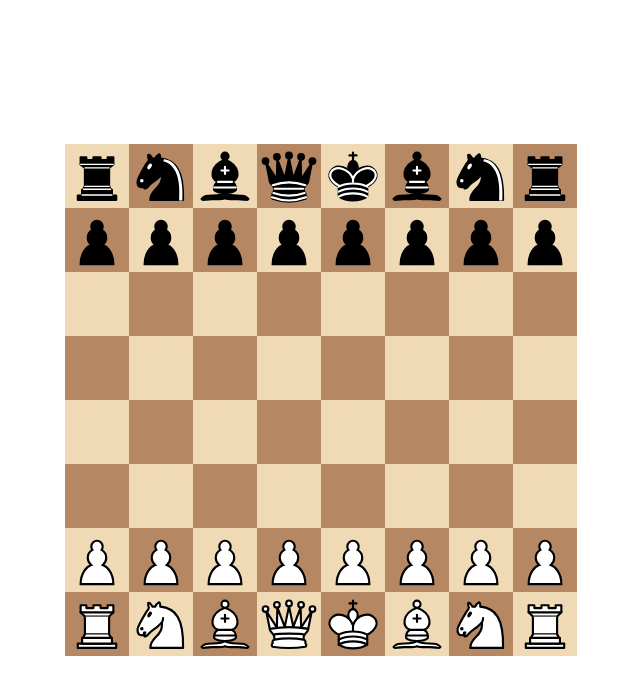
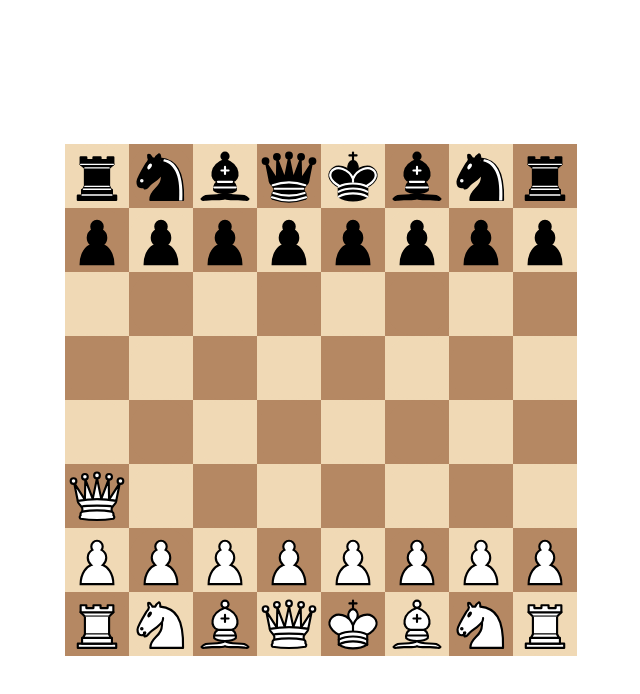
Before and after one commit to killB0x/chess, an Angular app: page / in a window 1280 px wide. Shown: the top 694 px of the page, without its empty margins (319-959 px from the left). Built offline with nearby package versions, Linux system fonts and the light colour scheme.

Commit message:
Added move logic

```diff
--- a/src/app/components/board/board.component.html
+++ b/src/app/components/board/board.component.html
@@ -1,4 +1,8 @@
 <div class="container">
-  <app-cell *ngFor="let cell of game.board.getCells().flat()" [color] = "cell.color" [cell]="cell" (onShowPotentialMoves)="showPotentialMoves($event)">
+  <app-cell *ngFor="let cell of game.board.getCells().flat()"
+  [color] = "cell.color"
+  [cell]="cell"
+  (onShowPotentialMoves)="showPotentialMoves($event)"
+  (onMovePiece)="movePiece($event)">
   </app-cell>
 </div>
--- a/src/app/components/board/board.component.ts
+++ b/src/app/components/board/board.component.ts
@@ -11,11 +11,21 @@ import { Game } from 'src/model/game.model';
 })
 export class BoardComponent implements OnInit {
   game: Game = new Game("white")
+  lastActiveCell: Cell | undefined
 
   constructor() { }
 
   showPotentialMoves(cell:Cell) {
+    this.lastActiveCell = cell
     this.game.board.updateCellPotentialMove(cell)
+  }
+
+  movePiece(cell:Cell) {
+    console.log("MOVEW?", cell)
+    if (this.lastActiveCell) {
+      console.log("MOVE")
+      this.game.movePiece(this.lastActiveCell.piece!, cell.x, cell.y)
+    }
   }
 
   ngOnInit(): void {
--- a/src/app/components/cell/cell.component.html
+++ b/src/app/components/cell/cell.component.html
@@ -1,10 +1,12 @@
 <div class="container"
     [ngStyle]="{'background-color': focused || (this.cell?.piece && this.cell?.potentialOption ) ? this.colors.get('focused') :this.colors.get(this.color)}"
-    (click) = "onClick($event)">
+    (click) = "onClick($event)"
+    (mouseenter)="onHoverEnter($event)"
+    (mouseleave)="onHoverLeave($event)">
   <div class="cell"
   [ngStyle]="{'background-color': focused ? this.colors.get('focused') :this.colors.get(this.color)}"
   >
-    <img class="piece" *ngIf = "this.piece" src= {{this.getImageUrl()}}>
-    <span *ngIf = "this.cell!.potentialOption && !this.piece" class="dot"></span>
+    <img class="piece" *ngIf = "this.cell!.piece" src= {{this.getImageUrl()}}>
+    <span *ngIf = "this.cell!.potentialOption && !this.cell!.piece" class="dot"></span>
   </div>
 </div>
--- a/src/app/components/cell/cell.component.ts
+++ b/src/app/components/cell/cell.component.ts
@@ -13,7 +13,7 @@ export class CellComponent implements OnInit {
   @Input() color:Color = "white"
   @Input() cell:Cell | undefined
   @Output() onShowPotentialMoves = new EventEmitter<Cell>()
-  piece:Piece | undefined
+  @Output() onMovePiece = new EventEmitter<Cell>()
   focused = false
 
   colors = new Map<Color, string>([
@@ -33,23 +33,43 @@ export class CellComponent implements OnInit {
   }
 
   getImageUrl() {
-    if (this.piece) {
-      return `../../../assets/images/${this.piece.color}_${this.piece.type}.svg`
+    if (this.cell?.piece) {
+      return `../../../assets/images/${this.cell.piece.color}_${this.cell.piece.type}.svg`
     }
     return ""
   }
 
   onClick(element: any) {
+    const movePiece = this.cell?.potentialOption
     this.eventService.fireClearEvent()
-    if (this.piece) {
+    console.log("CLICK")
+    if (movePiece) {
+      console.log("Before", this.cell)
+      this.onMovePiece.emit(this.cell)
+      console.log("After", this.cell)
+      console.log("img",this.getImageUrl())
+    } else if (this.cell?.piece) {
       this.focused = true
       this.onShowPotentialMoves.emit(this.cell)
+    }
+
+  }
+
+  onHoverEnter(e:any) {
+    if (this.cell?.potentialOption) {
+      this.focused = true
+    }
+  }
+
+  onHoverLeave(e:any) {
+    if (this.cell?.potentialOption) {
+      this.focused = false
     }
   }
 
   ngOnInit(): void {
     if (this.cell) {
-      this.piece = this.cell.piece
+      this.cell.piece = this.cell.piece
     }
   }
 
--- a/src/model/board.model.ts
+++ b/src/model/board.model.ts
@@ -18,7 +18,9 @@ export class Board {
       let currentRow: Cell[] = []
       for (let j = 1; j <= 8; j++) {
         currentRow.push(new Cell(
-          currentColor as Color))
+          currentColor as Color,
+          j-1,
+          i-1))
         if (j == this.BOARD_SIZE) {
           continue
         }
@@ -40,7 +42,7 @@ export class Board {
       ["empty" ,"empty"  ,"empty"  ,"empty" ,"empty" ,"empty"  ,"empty"  ,"empty"],
       ["empty" ,"empty"  ,"empty"  ,"empty" ,"empty" ,"empty"  ,"empty"  ,"empty"],
       ["empty" ,"empty"  ,"empty"  ,"empty" ,"empty" ,"empty"  ,"empty"  ,"empty"],
-      ["empty" ,"empty"  ,"empty"  ,"empty" ,"empty" ,"empty"  ,"empty"  ,"empty"],
+      ["queen" ,"empty"  ,"empty"  ,"empty" ,"empty" ,"empty"  ,"empty"  ,"empty"],
       ["pawn"  ,"pawn"   ,"pawn"   ,"pawn"  ,"pawn"  ,"pawn"   ,"pawn"   ,"pawn" ],
       ["rook"  ,"knight" ,"bishop" ,"queen" ,"king"  ,"bishop" ,"knight" ,"rook" ],
     ]
--- a/src/model/cell.model.ts
+++ b/src/model/cell.model.ts
@@ -5,10 +5,14 @@ export class Cell {
   piece: Piece | undefined
   color: Color
   potentialOption: boolean
+  x: number
+  y: number
 
-  constructor (color: Color,  piece?: Piece) {
+  constructor (color: Color, x:number, y:number,  piece?: Piece) {
     this.potentialOption = false
     this.piece = piece
     this.color = color
+    this.x = x
+    this.y = y
   }
 }
--- a/src/model/game.model.ts
+++ b/src/model/game.model.ts
@@ -1,5 +1,6 @@
 import { Color } from "src/app/types/types";
 import { Board } from "./board.model";
+import { Piece } from "./pieces/piece.model";
 
 export class Game {
   board: Board
@@ -9,5 +10,12 @@ export class Game {
     this.board.initializeBoard(playerColor)
   }
 
+  movePiece (piece: Piece, x:number, y:number) {
+    this.board.getCells()[piece.y][piece.x].piece = undefined
+    piece.x = x
+    piece.y = y
+    this.board.getCells()[y][x].piece = piece
+  }
+
 
 }
```
